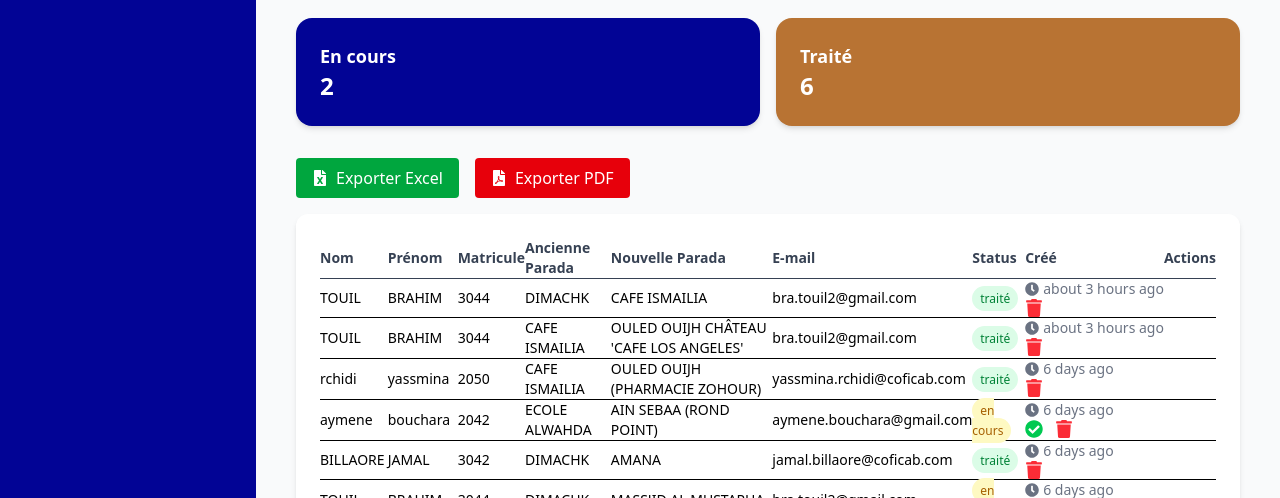
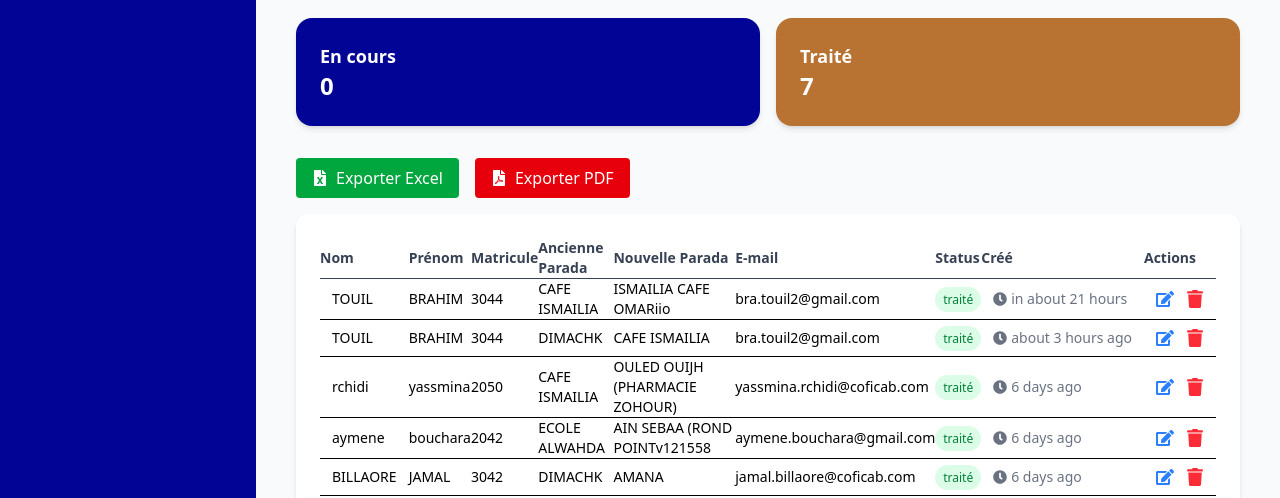
Before and after one commit to coficabkt/coficab, a Next.js app: page /admin/demande-changement in a window 1280 px wide. Shown: the part 302-800 px from the top of the page. Built offline with nearby package versions, Linux system fonts and the light colour scheme; no server answers.

Commit message:
modification style

```diff
--- a/data.json
+++ b/data.json
@@ -123,19 +123,6 @@
   ],
   "DemandeChangementParada": [
     {
-      "id": "dc54c989-bcf7-4231-a46c-1b475b9739ee",
-      "nom": "La Defense",
-      "prenom": "Aparthotel",
-      "email": "bra.touil2@gmail.com",
-      "matricule": "3044",
-      "ancienneParada": "CAFE ALAM",
-      "nouvelleParada": "AIN SEBAA TAHOUNA",
-      "departement": "finance",
-      "status": "traité",
-      "createdAt": "2025-06-11T21:35:39.519Z",
-      "updatedAt": "2025-06-11T21:38:37.417Z"
-    },
-    {
       "id": "7d932a1f-c8b6-4bdd-a29f-4651659d03bc",
       "nom": "touil",
       "prenom": "brahim",
@@ -157,9 +144,9 @@
       "ancienneParada": "DIMACHK",
       "nouvelleParada": "MASSJID AL MUSTAPHA",
       "departement": "manufacturing",
-      "status": "en cours",
+      "status": "traité",
       "createdAt": "2025-06-11T22:25:39.587Z",
-      "updatedAt": "2025-06-11T22:25:39.587Z"
+      "updatedAt": "2025-06-17T22:53:42.840Z"
     },
     {
       "id": "47efad2e-4358-432e-ad23-678e6cefb56a",
@@ -181,11 +168,11 @@
       "email": "aymene.bouchara@gmail.com",
       "matricule": "2042",
       "ancienneParada": "ECOLE ALWAHDA",
-      "nouvelleParada": "AIN SEBAA (ROND POINT)",
+      "nouvelleParada": "AIN SEBAA (ROND POINTv121558",
       "departement": "rh",
-      "status": "en cours",
+      "status": "traité",
       "createdAt": "2025-06-12T08:03:54.319Z",
-      "updatedAt": "2025-06-12T08:03:54.319Z"
+      "updatedAt": "2025-06-18T19:49:31.340Z"
     },
     {
       "id": "d09feafa-4002-4b46-9a61-335452233394",
@@ -201,19 +188,6 @@
       "updatedAt": "2025-06-12T08:18:10.942Z"
     },
     {
-      "id": "e2de6807-a171-4483-9c2a-0720a1967c6c",
-      "nom": "TOUIL",
-      "prenom": "BRAHIM",
-      "email": "bra.touil2@gmail.com",
-      "matricule": "3044",
-      "ancienneParada": "CAFE ISMAILIA",
-      "nouvelleParada": "OULED OUIJH CHÂTEAU 'CAFE LOS ANGELES'",
-      "departement": "manufacturing",
-      "status": "traité",
-      "createdAt": "2025-06-17T19:38:48.888Z",
-      "updatedAt": "2025-06-17T19:39:17.116Z"
-    },
-    {
       "id": "22b6b831-1a2e-4bc6-9fc7-1a420e080e2c",
       "nom": "TOUIL",
       "prenom": "BRAHIM",
@@ -225,6 +199,19 @@
       "status": "traité",
       "createdAt": "2025-06-17T19:40:43.482Z",
       "updatedAt": "2025-06-17T19:41:07.626Z"
+    },
+    {
+      "id": "4e7cb9de-4f58-40e2-b104-026c2993d186",
+      "nom": "TOUIL",
+      "prenom": "BRAHIM",
+      "email": "bra.touil2@gmail.com",
+      "matricule": "3044",
+      "ancienneParada": "CAFE ISMAILIA",
+      "nouvelleParada": "ISMAILIA CAFE OMARiio",
+      "departement": "rh",
+      "status": "traité",
+      "createdAt": "2025-06-18T19:22:33.787Z",
+      "updatedAt": "2025-06-18T20:11:49.935Z"
     }
   ]
 }
--- a/src/app/admin/demande-changement/page.tsx
+++ b/src/app/admin/demande-changement/page.tsx
@@ -1,7 +1,7 @@
 "use client";
 
 import { useState, useCallback, useEffect } from "react";
-import { FaTrash, FaCheckCircle, FaClock } from "react-icons/fa";
+import { FaTrash, FaCheckCircle, FaClock, FaEdit } from "react-icons/fa";
 import { formatDistanceToNow } from "date-fns";
 import { toast, ToastContainer } from "react-toastify";
 import "react-toastify/dist/ReactToastify.css";
@@ -13,26 +13,21 @@ import ExportButtonsChangement from "@/app/components/ExportButtonsChangement";
 export default function DemandeChangementPage() {
   const [demandes, setDemandes] = useState<DemandeChangementParada[]>([]);
   const [loading, setLoading] = useState(true);
-  const [filters, setFilters] = useState({
-    nom: "",
-    prenom: "",
-    matricule: "",
-    dateFrom: "",
-    dateTo: "",
-  });
+  const [filters, setFilters] = useState({ nom: "", prenom: "", matricule: "", dateFrom: "", dateTo: "" });
   const [page, setPage] = useState(1);
   const [perPage, setPerPage] = useState(10);
   const [total, setTotal] = useState(0);
   const [enCours, setEnCours] = useState(0);
   const [traite, setTraite] = useState(0);
 
+  const [selectedDemande, setSelectedDemande] = useState<DemandeChangementParada | null>(null);
+  const [showDeleteModal, setShowDeleteModal] = useState(false);
+  const [showUpdateModal, setShowUpdateModal] = useState(false);
+  const [nouvelleParadaInput, setNouvelleParadaInput] = useState("");
+
   const loadDemandes = useCallback(async () => {
     setLoading(true);
-    const query = new URLSearchParams({
-      ...filters,
-      page: page.toString(),
-      perPage: perPage.toString(),
-    });
+    const query = new URLSearchParams({ ...filters, page: page.toString(), perPage: perPage.toString() });
     const res = await fetch(`/api/demande-changement-parada?${query}`);
     const data = await res.json();
     setDemandes(data.paginated);
@@ -42,9 +37,7 @@ export default function DemandeChangementPage() {
     setLoading(false);
   }, [filters, page, perPage]);
 
-  useEffect(() => {
-    loadDemandes();
-  }, [loadDemandes]);
+  useEffect(() => { loadDemandes(); }, [loadDemandes]);
 
   const handleTraiter = async (id: string) => {
     const res = await fetch("/api/demande-changement-parada", {
@@ -60,14 +53,23 @@ export default function DemandeChangementPage() {
     }
   };
 
-  const handleDelete = async (id: string) => {
-    const confirm = window.confirm("Êtes-vous sûr de vouloir supprimer ?");
-    if (!confirm) return;
+  const confirmDelete = (demande: DemandeChangementParada) => {
+    setSelectedDemande(demande);
+    setShowDeleteModal(true);
+  };
 
+  const openUpdate = (demande: DemandeChangementParada) => {
+    setSelectedDemande(demande);
+    setNouvelleParadaInput(demande.nouvelleParada || "");
+    setShowUpdateModal(true);
+  };
+
+  const confirmDeleteAction = async () => {
+    if (!selectedDemande) return;
     const res = await fetch("/api/demande-changement-parada", {
       method: "DELETE",
       headers: { "Content-Type": "application/json" },
-      body: JSON.stringify({ id }),
+      body: JSON.stringify({ id: selectedDemande.id }),
     });
     if (res.ok) {
       toast.success("Demande supprimée !");
@@ -75,14 +77,35 @@ export default function DemandeChangementPage() {
     } else {
       toast.error("Erreur lors de la suppression !");
     }
+    setShowDeleteModal(false);
+    setSelectedDemande(null);
+  };
+
+  const handleUpdateSubmit = async (e: React.FormEvent) => {
+    e.preventDefault();
+    if (!selectedDemande) return;
+
+    const res = await fetch("/api/demande-changement-parada", {
+      method: "PATCH",
+      headers: { "Content-Type": "application/json" },
+      body: JSON.stringify({ id: selectedDemande.id, nouvelleParada: nouvelleParadaInput }),
+    });
+
+    if (res.ok) {
+      toast.success("Mise à jour réussie !");
+      setShowUpdateModal(false);
+      setSelectedDemande(null);
+      loadDemandes();
+    } else {
+      toast.error("Erreur lors de la mise à jour !");
+    }
   };
 
   return (
     <main className="flex-1 p-6 space-y-8 bg-gray-50 min-h-screen">
       <ToastContainer position="bottom-right" autoClose={3000} />
-      <h1 className="text-3xl font-bold text-[#B87333] text-bold">Demandes de Changement Des Stations Transport</h1>
+      <h1 className="text-3xl font-bold text-[#B87333]">Demandes de Changement Des Stations Transport</h1>
 
-      {/* Filters */}
       <div className="flex flex-wrap gap-4 bg-white p-6 rounded-xl shadow-md">
         <input type="text" placeholder="Nom" value={filters.nom} onChange={(e) => setFilters({ ...filters, nom: e.target.value })} className="border p-2 rounded flex-1" />
         <input type="text" placeholder="Prénom" value={filters.prenom} onChange={(e) => setFilters({ ...filters, prenom: e.target.value })} className="border p-2 rounded flex-1" />
@@ -92,12 +115,9 @@ export default function DemandeChangementPage() {
         <select value={perPage} onChange={(e) => setPerPage(parseInt(e.target.value))} className="border p-2 rounded">
           {[5, 10, 25, 50].map((n) => <option key={n} value={n}>{n} / page</option>)}
         </select>
-        <button onClick={() => loadDemandes()} className="bg-[#020495] text-white px-4 py-2 rounded-xl hover:bg-blue-700 transition font-semibold">
-          Filtrer
-        </button>
+        <button onClick={loadDemandes} className="bg-[#020495] text-white px-4 py-2 rounded-xl hover:bg-blue-700 transition font-semibold">Filtrer</button>
       </div>
 
-      {/* Cards */}
       <div className="flex gap-4 flex-wrap">
         <div className="bg-[#020495] text-white rounded-2xl p-6 flex-1 min-w-[160px] shadow-md">
           <p className="text-lg font-semibold">En cours</p>
@@ -109,10 +129,8 @@ export default function DemandeChangementPage() {
         </div>
       </div>
 
-      {/* Export Buttons */}
       <ExportButtonsChangement demandes={demandes} />
 
-      {/* Table or Loader */}
       <div className="bg-white shadow-md rounded-xl p-6 overflow-x-auto">
         {loading ? (
           <div className="py-10 w-full flex justify-center">
@@ -136,7 +154,7 @@ export default function DemandeChangementPage() {
             <tbody>
               {demandes.map((d) => (
                 <tr key={d.id} className="border-t hover:bg-gray-50">
-                  <td>{d.nom}</td>
+                  <td className="px-3 py-2">{d.nom}</td>
                   <td>{d.prenom}</td>
                   <td>{d.matricule}</td>
                   <td>{d.ancienneParada}</td>
@@ -147,19 +165,25 @@ export default function DemandeChangementPage() {
                       {d.status}
                     </span>
                   </td>
-                  <td className="flex items-center gap-1 whitespace-nowrap text-gray-500">
-                    <FaClock />
-                    {formatDistanceToNow(new Date(d.createdAt), { addSuffix: true })}
+                  <td className="whitespace-nowrap text-gray-500 px-3 py-2">
+  <div className="flex items-center gap-1">
+    <FaClock /> {formatDistanceToNow(new Date(d.createdAt), { addSuffix: true })}
+  </div>
 </td>
-                  <td className="flex gap-3 items-center whitespace-nowrap">
+                  <td className="whitespace-nowrap px-3 py-2">
+  <div className="flex items-center gap-3">
     {d.status === "en cours" && (
       <button onClick={() => handleTraiter(d.id)} className="text-green-500 hover:text-green-700 transition" title="Traiter">
         <FaCheckCircle size={18} />
       </button>
     )}
-                    <button onClick={() => handleDelete(d.id)} className="text-red-500 hover:text-red-700 transition" title="Supprimer">
+    <button onClick={() => openUpdate(d)} className="text-blue-500 hover:text-blue-700 transition" title="Modifier">
+      <FaEdit size={18} />
+    </button>
+    <button onClick={(e) => { e.preventDefault(); e.stopPropagation(); confirmDelete(d); }} className="text-red-500 hover:text-red-700 transition" title="Supprimer">
       <FaTrash size={18} />
     </button>
+  </div>
 </td>
                 </tr>
               ))}
@@ -168,16 +192,44 @@ export default function DemandeChangementPage() {
         )}
       </div>
 
-      {/* Pagination */}
       <div className="flex justify-between items-center mt-6">
-        <button onClick={() => setPage((prev) => Math.max(1, prev - 1))} disabled={page <= 1} className={`px-4 py-2 rounded-xl font-medium ${page <= 1 ? "bg-gray-300 cursor-not-allowed" : "bg-blue-600 text-white hover:bg-blue-700"}`}>
-          Précédent
-        </button>
+        <button onClick={() => setPage((prev) => Math.max(1, prev - 1))} disabled={page <= 1} className={`px-4 py-2 rounded-xl font-medium ${page <= 1 ? "bg-gray-300 cursor-not-allowed" : "bg-blue-600 text-white hover:bg-blue-700"}`}>Précédent</button>
         <span className="text-gray-600 font-medium">Page {page}</span>
-        <button onClick={() => setPage((prev) => (page * perPage >= total ? prev : prev + 1))} disabled={page * perPage >= total} className={`px-4 py-2 rounded-xl font-medium ${page * perPage >= total ? "bg-gray-300 cursor-not-allowed" : "bg-blue-600 text-white hover:bg-blue-700"}`}>
-          Suivant
-        </button>
+        <button onClick={() => setPage((prev) => (page * perPage >= total ? prev : prev + 1))} disabled={page * perPage >= total} className={`px-4 py-2 rounded-xl font-medium ${page * perPage >= total ? "bg-gray-300 cursor-not-allowed" : "bg-blue-600 text-white hover:bg-blue-700"}`}>Suivant</button>
       </div>
+
+      {showUpdateModal && selectedDemande && (
+        <div className="fixed inset-0 bg-black bg-opacity-50 flex items-center justify-center z-50">
+          <div className="bg-white rounded-lg shadow-xl p-6 w-[90%] max-w-md">
+            <h2 className="text-lg font-semibold mb-4 text-blue-600">Modifier la demande</h2>
+            <form onSubmit={handleUpdateSubmit} className="space-y-4">
+              <input
+                type="text"
+                value={nouvelleParadaInput}
+                onChange={(e) => setNouvelleParadaInput(e.target.value)}
+                className="w-full border p-2 rounded"
+              />
+              <div className="flex justify-end gap-4">
+                <button onClick={() => setShowUpdateModal(false)} type="button" className="px-4 py-2 rounded bg-gray-200 hover:bg-gray-300">Annuler</button>
+                <button type="submit" className="px-4 py-2 rounded bg-blue-600 text-white hover:bg-blue-700">Mettre à jour</button>
+              </div>
+            </form>
+          </div>
+        </div>
+      )}
+    {showDeleteModal && selectedDemande && (
+  <div className="fixed inset-0 bg-black bg-opacity-50 flex items-center justify-center z-50">
+    <div className="bg-white rounded-lg shadow-xl p-6 w-[90%] max-w-md">
+      <h2 className="text-lg font-semibold mb-4 text-red-600">Confirmation de suppression</h2>
+      <p className="mb-4">Êtes-vous sûr de vouloir supprimer la demande de <strong>{selectedDemande.nom} {selectedDemande.prenom}</strong> ?</p>
+      <div className="flex justify-end gap-4">
+        <button onClick={() => setShowDeleteModal(false)} className="px-4 py-2 rounded bg-gray-200 hover:bg-gray-300">Annuler</button>
+        <button onClick={confirmDeleteAction} className="px-4 py-2 rounded bg-red-600 text-white hover:bg-red-700">Supprimer</button>
+      </div>
+    </div>
+  </div>
+)}
+
 </main>
   );
 }
--- a/src/app/api/demande-changement-parada/route.ts
+++ b/src/app/api/demande-changement-parada/route.ts
@@ -72,8 +72,8 @@ export async function POST(req: Request) {
 export async function PATCH(req: Request) {
   const { id, status, nouvelleParada } = await req.json();
 
-  if (!id || !status) {
-    return NextResponse.json({ error: "ID et statut requis." }, { status: 400 });
+  if (!id || (!status && !nouvelleParada)) {
+    return NextResponse.json({ error: "ID et au moins une mise à jour requise." }, { status: 400 });
   }
 
   const db = readData();
@@ -85,7 +85,7 @@ export async function PATCH(req: Request) {
 
   const updatedDemande = {
     ...db.DemandeChangementParada[index],
-    status,
+    status: status || db.DemandeChangementParada[index].status,
     nouvelleParada: nouvelleParada || db.DemandeChangementParada[index].nouvelleParada,
     updatedAt: new Date().toISOString(),
   };
@@ -94,7 +94,7 @@ export async function PATCH(req: Request) {
   writeData(db);
 
   let emailMessage = "Aucun email envoyé.";
-  if (status === "traité" && updatedDemande.email) {
+  if ((status === "traité" || updatedDemande.status === "traité") && updatedDemande.email) {
     const transporter = nodemailer.createTransport({
       service: "gmail",
       auth: {
@@ -108,7 +108,7 @@ export async function PATCH(req: Request) {
         from: `"Service RH" <${process.env.SMTP_USER}>`,
         to: updatedDemande.email,
         subject: "Mise à jour de votre demande",
-        text: `Bonjour ${updatedDemande.prenom} ${updatedDemande.nom},\n\nVotre ancienne parada est : ${updatedDemande.ancienneParada}.\nVotre nouvelle parada est : ${updatedDemande.nouvelleParada}.\n\nCordialement,\nCoficab.`,
+        text: `Bonjour ${updatedDemande.prenom} ${updatedDemande.nom},\nVotre demande a été ${updatedDemande.status}\nVotre ancienne parada est : ${updatedDemande.ancienneParada}.\nVotre nouvelle parada est : ${updatedDemande.nouvelleParada}.\n\nCordialement,\nHR Services`,
       });
       emailMessage = "Email envoyé avec succès !";
     } catch (error) {
```
Lines whose indentation alone changed are shown as unchanged.
